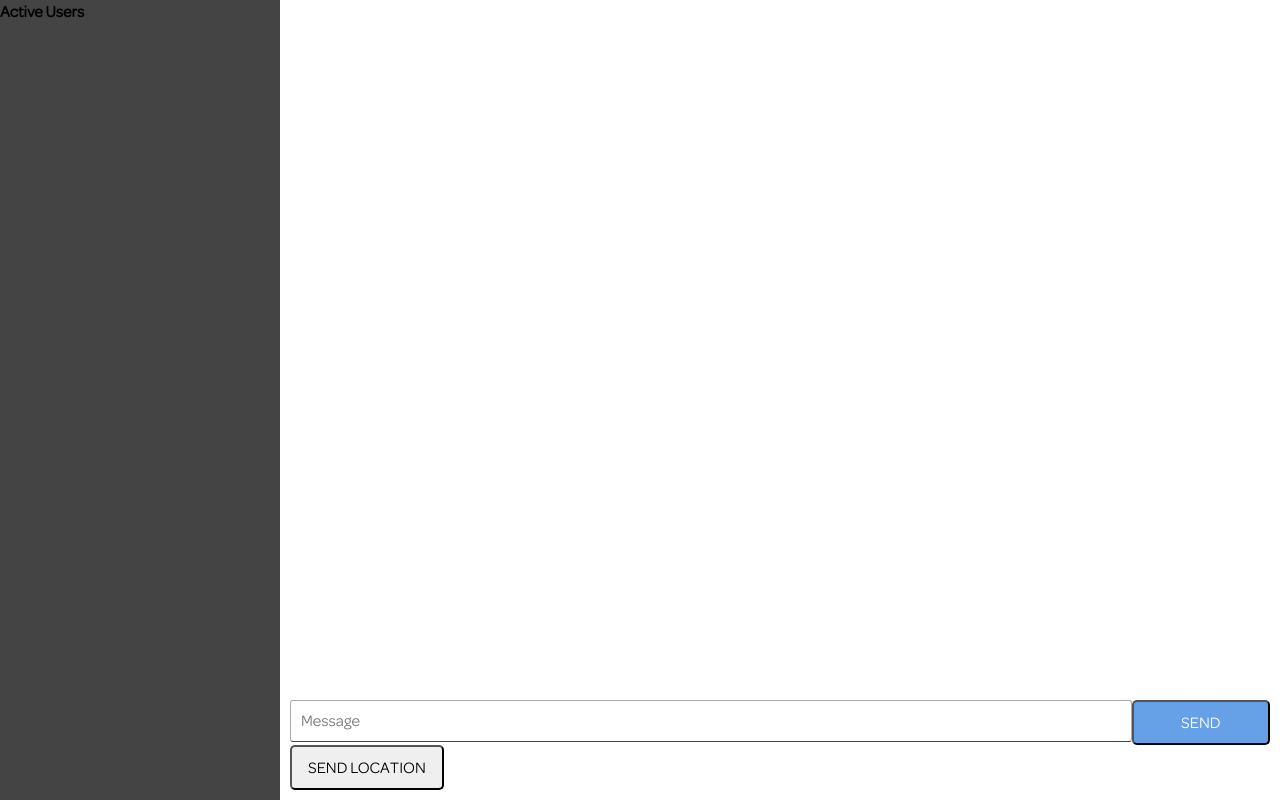
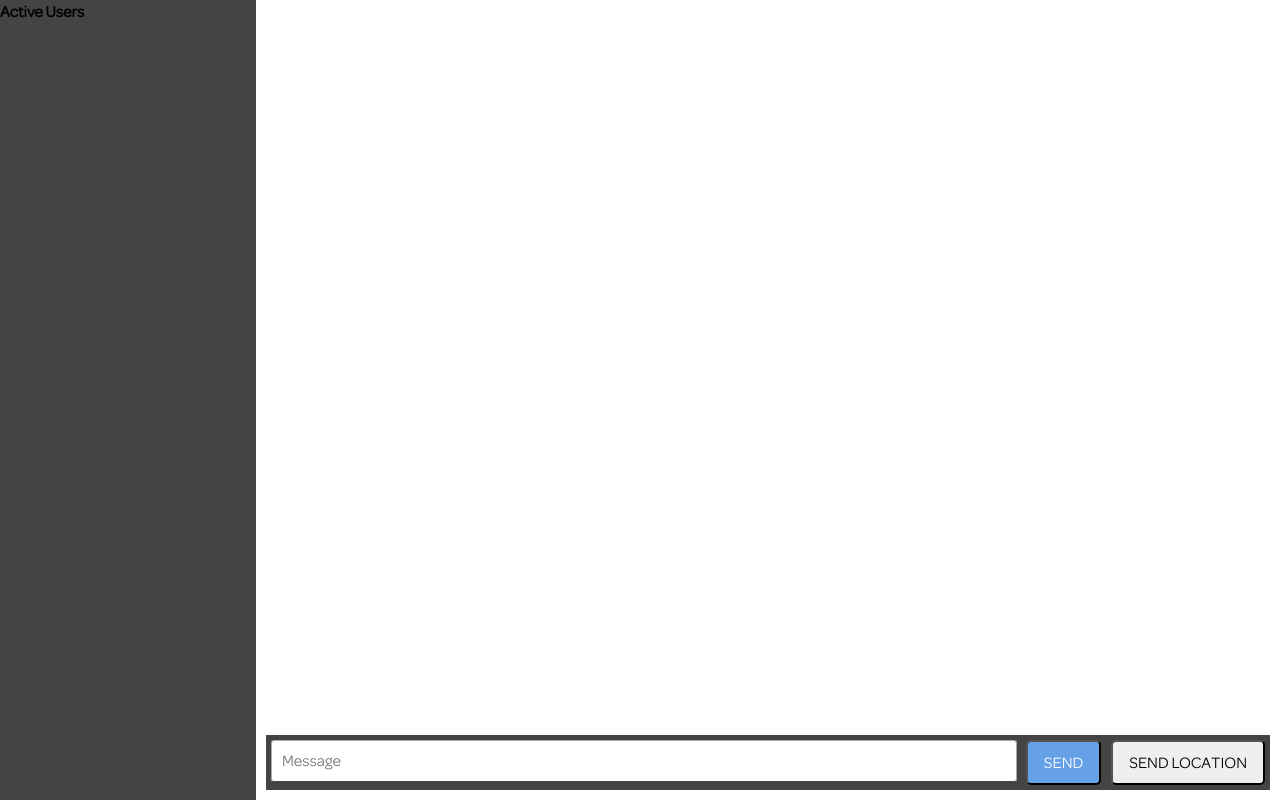
Before and after one commit to akshayr11/node-chat-app, a website: page public/index.html in a window 1280 px wide. Drawn offline with nearby package versions, Linux system fonts and the light colour scheme; no server answers.

Commit message:
added style to the app

```diff
--- a/public/css/styles.css
+++ b/public/css/styles.css
@@ -115,28 +115,42 @@ input[type='email'] {
 .chat {
 	display: flex;
 	flex-direction: row;
+	flex-wrap: wrap;
 }
 .chat__sidebar {
-	flex: 20;
+	flex-basis: 20%;
 	height: 100vh;
 	position: sticky;
 	background-color: #444;
 }
 .chat__main {
-    margin-top: auto;
-    padding: 1rem;
-	flex: 70;
+	margin-top: auto;
+	padding: 1rem;
+	flex-basis: 80%;
+}
+
+/* chat form */
+.chat__footer {
+	background-color: #444;
+	padding: 0.5rem;
 }
 .chat__form {
 	display: flex;
 	flex-direction: row;
+	justify-content: space-between;
 }
 .chat__form,
 input {
-	flex: 80;
+	flex-basis: 75%;
 }
-.chat__form,
-button {
-    flex: 10;
-    height: auto;
+.chat__buttons--container {
+	flex-basis: 25%;
+	display: flex;
+	justify-content: flex-end;
+	flex-wrap: wrap;
 }
+
+/* util */
+.sm-margin-left {
+	margin-left: 1rem;
+}
--- a/public/index.html
+++ b/public/index.html
@@ -17,8 +17,10 @@
 		<div class="chat__main">
 			<ul id="messages" class="chat__messages"></ul>
 			<div class="chat__footer">
-				<form #val id="message-form" class="chat__form" autocomplete="off"><input name="message" type="text" placeholder="Message" /> <button class="btn btn--blue">Send</button></form>
-				<button id="send-location" onclick="getGeoLocation()" class="btn">Send Location</button>
+				<form #val id="message-form" class="chat__form" autocomplete="off">
+					<input name="message" type="text" placeholder="Message" />
+					<div class="chat__buttons--container"><button type="submit" class="btn btn--blue">Send</button> <button class="sm-margin-left btn" onclick="getGeoLocation()">Send Location</button></div>
+				</form>
 			</div>
 		</div>
 
--- a/public/js/index.js
+++ b/public/js/index.js
@@ -2,9 +2,9 @@ var socket = io();
 socket.on('connect', function() {
 	console.log('Connected to the server');
 	socket.on('newMessage', function(message) {
-		const chatBox = document.querySelector('ul');
-		const newMessage = document.createElement('li');
-		newMessage.textContent = `${message.from}: ${message.text} `;
+		var chatBox = document.querySelector('ul');
+		var newMessage = document.createElement('li');
+		newMessage.textContent = message.from + ':' + message.text;
 		chatBox.appendChild(newMessage, chatBox.firstElementChild);
 	});
 });
@@ -13,7 +13,7 @@ socket.on('disconnect', function() {
 });
 document.getElementById('message-form').addEventListener('submit', function(event) {
 	event.preventDefault();
-	const message = document.getElementById('message-form').elements[0].value;
+	var message = document.getElementById('message-form').elements[0].value;
 	socket.emit(
 		'createMessage',
 		{
```
